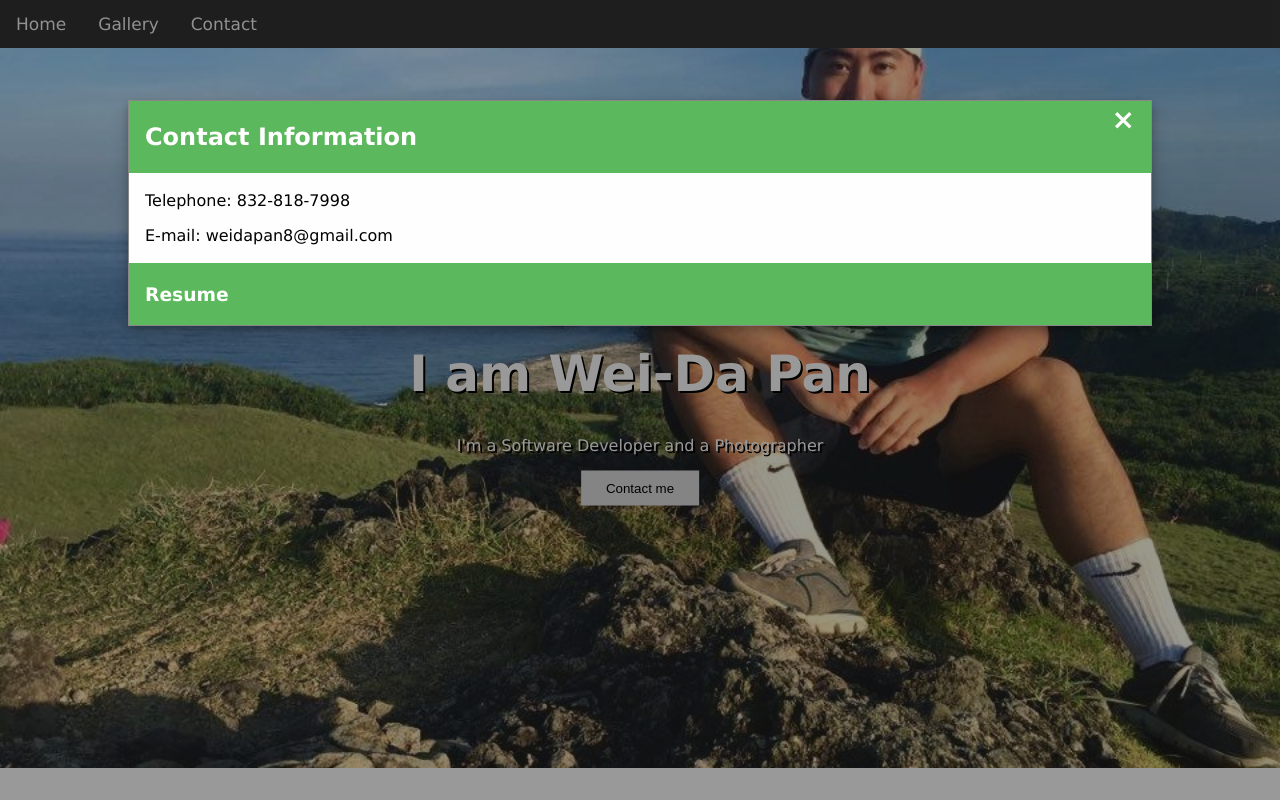
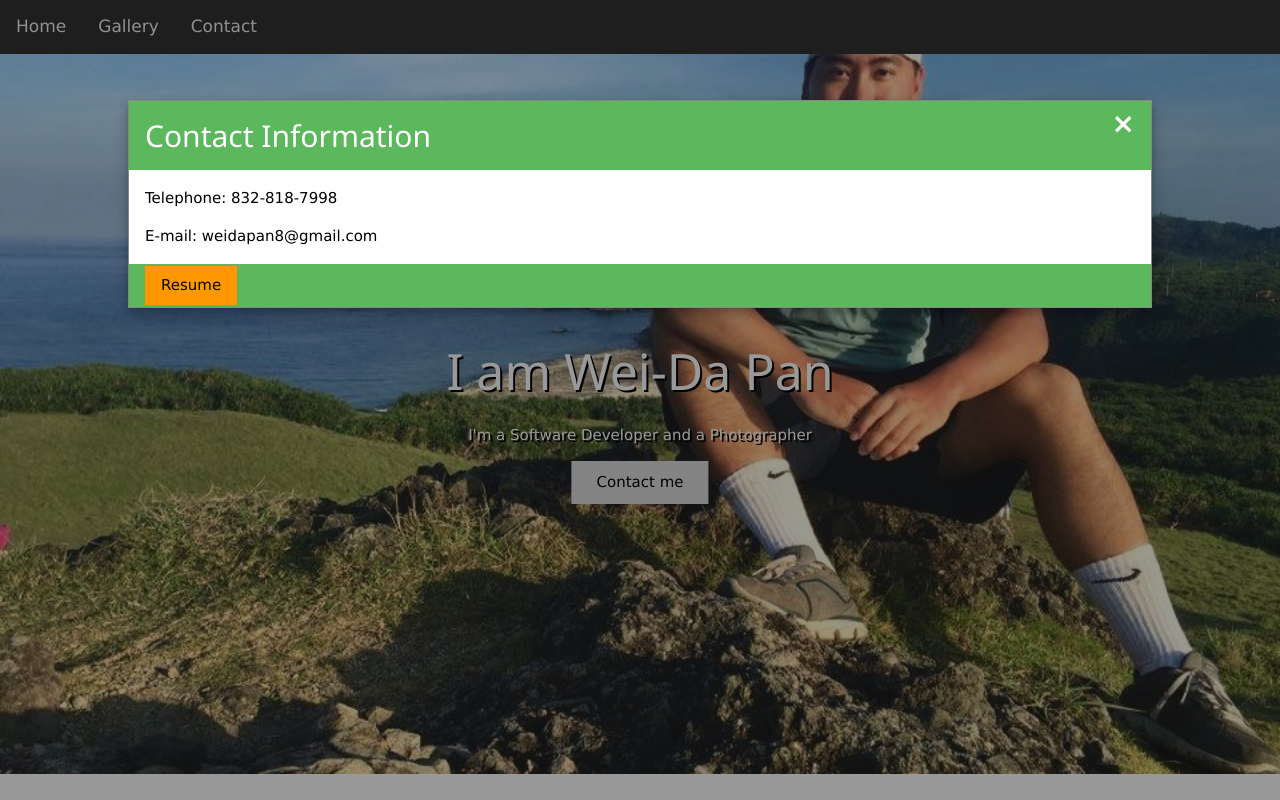
Before and after one commit to weida8/weida8.github.io, a plain HTML site: page Contact.html in a window 1280 px wide. Both pictures are taken after a click on the button "Contact me". Drawn offline with nearby package versions, Linux system fonts and the light colour scheme.

Commit message:
v1.2
added resume download

```diff
--- a/Contact.html
+++ b/Contact.html
@@ -4,6 +4,7 @@
 <meta name="viewport" content="width=device-width, initial-scale=1">
 <link rel="stylesheet" href="NavBar.css">
 <link rel="stylesheet" href="contact.css">
+<link rel="stylesheet" href="https://www.w3schools.com/w3css/4/w3.css">
 </head>
 
 <body>
@@ -38,7 +39,7 @@
       <p>E-mail: weidapan8@gmail.com</p>
     </div>
     <div class="modal-footer">
-      <h3>Resume</h3>
+      <a href = "./Wei's Resume 2017.pdf" download="Wei's Resume"><button class="w3-button w3-orange" type=submit>Resume</button></a>
     </div>
   </div>
 
```
Also changed, not shown: 1 other file.
